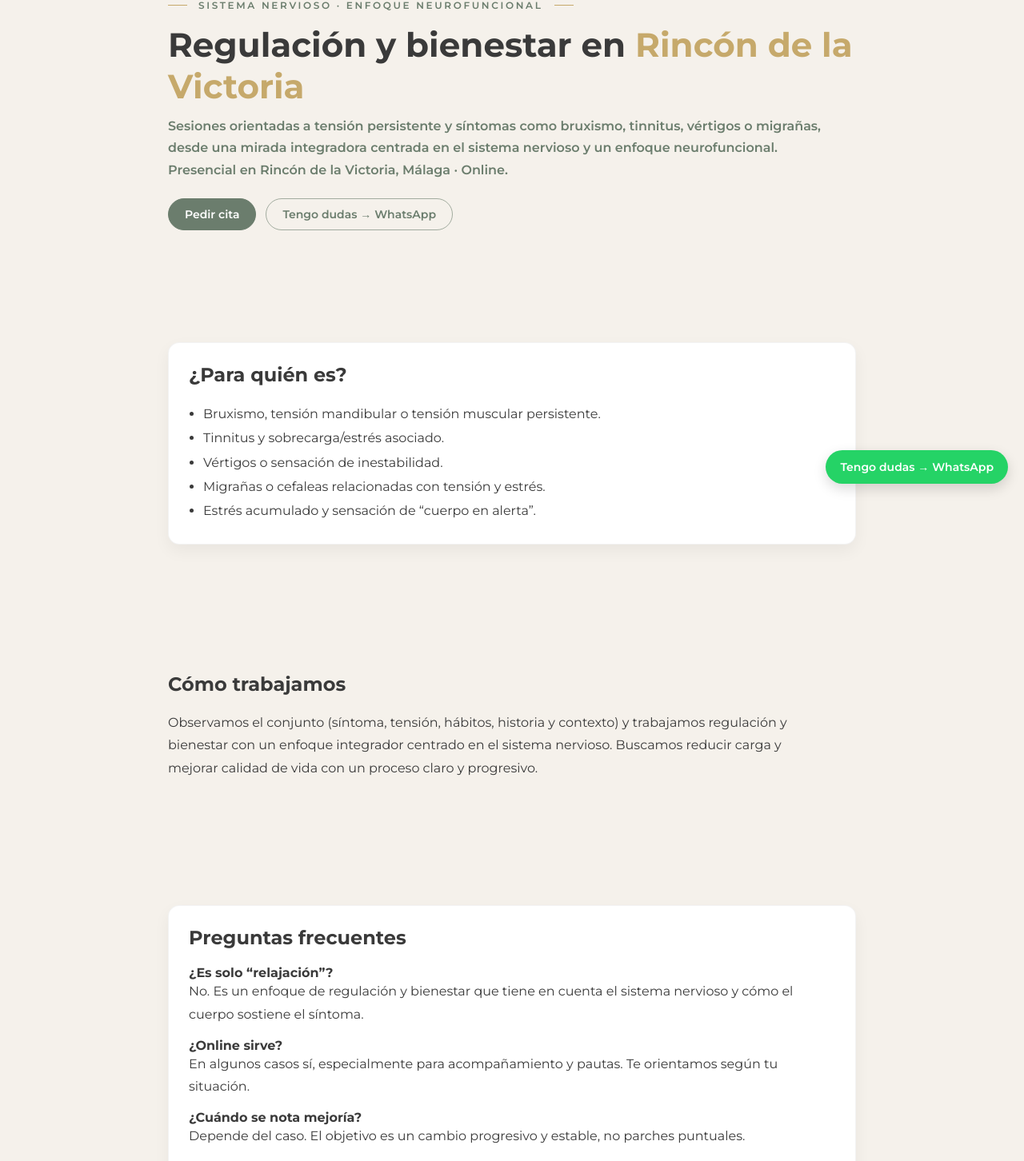
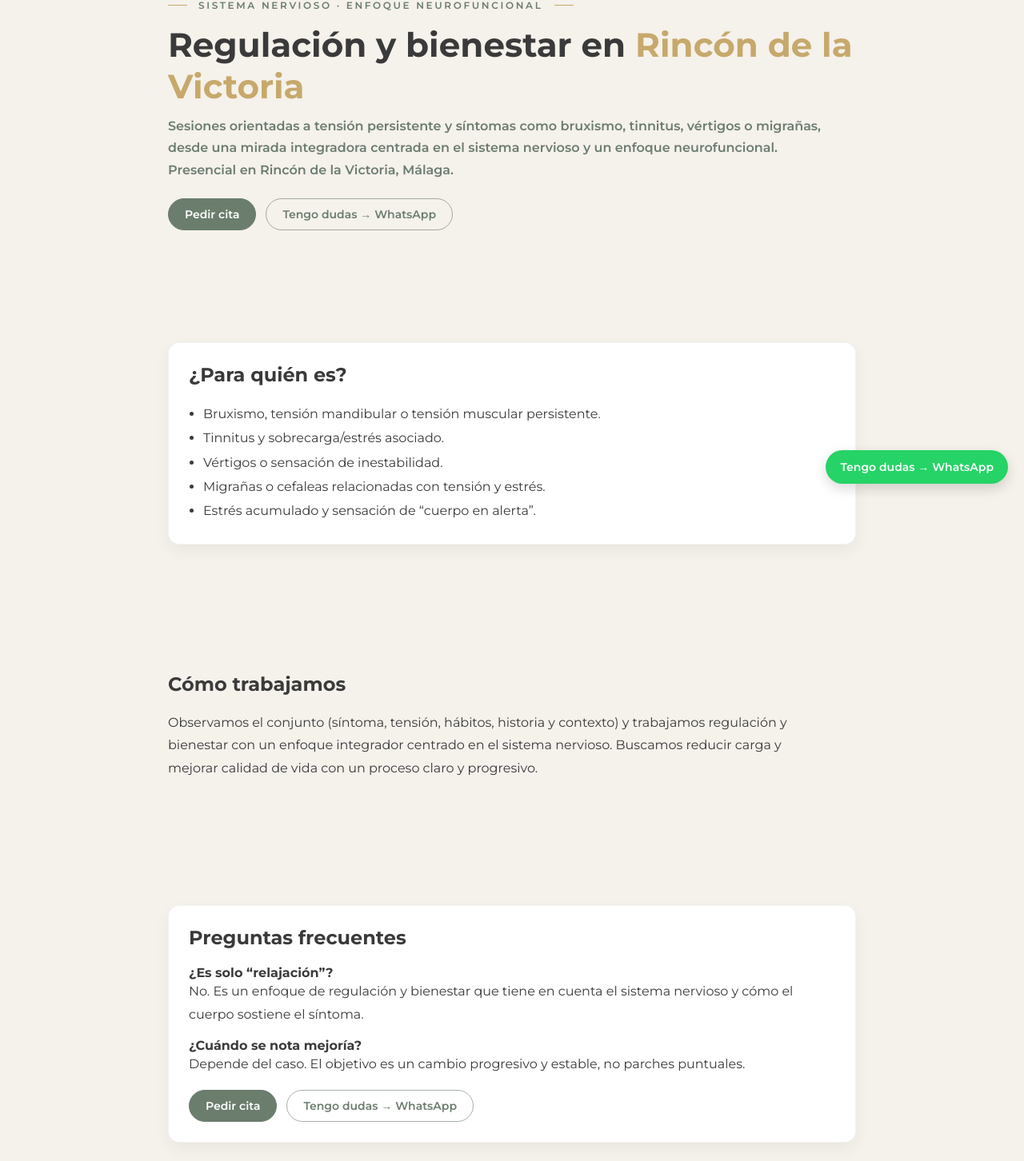
Before and after one commit to Centronerua/Nerua-web, a Next.js app: page /regulacion-bienestar-malaga in a window 1280 px wide. Shown: the part 175-1627 px from the top of the page at 80% size. Built offline with nearby package versions, Linux system fonts and the light colour scheme.

Commit message:
Modalidad unificada: Regulación solo presencial, Psicología online según el caso, Nutrición presencial y online
Co-Authored-By: Claude Opus 5.5 <noreply@anthropic.com>
Claude-Session: https://claude.ai/code/session_017dGKsEpDZf72iu9TrRcrvc

```diff
--- a/app/data/faq.js
+++ b/app/data/faq.js
@@ -7,7 +7,7 @@ export const FAQ = [
   },
   {
     q: "¿Atendéis también online?",
-    a: "Sí. Psicología y Nutrición también pueden realizarse online. En Regulación del sistema nervioso, la modalidad online dependerá de cada caso.",
+    a: "Sí. Nutrición puede realizarse presencial u online. En Psicología, la modalidad online dependerá del tipo de acompañamiento y de cada caso. La consulta de Regulación del sistema nervioso se realiza de forma presencial en Rincón de la Victoria.",
   },
   {
     q: "¿Qué tipo de problemas trabajáis desde Regulación del sistema nervioso?",
--- a/app/data/pricing.js
+++ b/app/data/pricing.js
@@ -10,7 +10,7 @@ export const SERVICES = [
     href: "/regulacion-bienestar-malaga",
     summary: "Bruxismo · tinnitus · migrañas · vértigos",
     rates: [{ label: "Sesión individual", duration: "60 min", price: 50 }],
-    modality: "Presencial en Rincón de la Victoria · Online según el caso",
+    modality: "Presencial en Rincón de la Victoria",
     reservaMsg: "Hola, me gustaría pedir cita para una primera sesión de regulación del sistema nervioso en Centro NERÚA.",
   },
   {
@@ -19,7 +19,7 @@ export const SERVICES = [
     href: "/acompanamiento-psicologico-malaga",
     summary: "Estrés · ansiedad · bloqueo emocional",
     rates: [{ label: "Sesión individual", duration: "60 min", price: 55 }],
-    modality: "Presencial en Rincón de la Victoria · Online",
+    modality: "Presencial en Rincón de la Victoria · Online según el caso",
     reservaMsg: "Hola, me gustaría pedir cita para una primera sesión de acompañamiento psicológico en Centro NERÚA.",
   },
   {
--- a/app/regulacion-bienestar-malaga/page.js
+++ b/app/regulacion-bienestar-malaga/page.js
@@ -7,7 +7,7 @@ const DUDAS_MSG = "Hola, me gustaría información sobre regulación y bienestar
 export const metadata = {
   title: "Regulación y bienestar en Rincón de la Victoria · Sistema nervioso y enfoque neurofuncional | Centro NERÚA",
   description:
-    "Regulación del sistema nervioso con enfoque neurofuncional en Rincón de la Victoria, Málaga: bruxismo, tinnitus, vértigos, migrañas y tensión persistente. Presencial y online.",
+    "Regulación del sistema nervioso en Rincón de la Victoria, Málaga: bruxismo, tinnitus, vértigos y migrañas. Enfoque neurofuncional. Consulta presencial.",
 };
 
 export default function Page() {
@@ -32,7 +32,7 @@ export default function Page() {
 
         <p style={{ color: "#6B7D6D", fontWeight: 600, marginTop: 0, lineHeight: 1.7, maxWidth: 820 }}>
           Sesiones orientadas a tensión persistente y síntomas como bruxismo, tinnitus, vértigos o migrañas, desde una mirada integradora
-          centrada en el sistema nervioso y un enfoque neurofuncional. Presencial en Rincón de la Victoria, Málaga · Online.
+          centrada en el sistema nervioso y un enfoque neurofuncional. Presencial en Rincón de la Victoria, Málaga.
         </p>
 
         <CtaButtons reservaMsg={RESERVA_MSG} dudasMsg={DUDAS_MSG} hideDudasOnMobile style={{ marginTop: 22 }} />
@@ -70,12 +70,6 @@ export default function Page() {
               </div>
             </div>
             <div>
-              <strong>¿Online sirve?</strong>
-              <div style={{ lineHeight: 1.8 }}>
-                En algunos casos sí, especialmente para acompañamiento y pautas. Te orientamos según tu situación.
-              </div>
-            </div>
-            <div>
               <strong>¿Cuándo se nota mejoría?</strong>
               <div style={{ lineHeight: 1.8 }}>
                 Depende del caso. El objetivo es un cambio progresivo y estable, no parches puntuales.
```
Also changed, not shown: app/acompanamiento-psicologico-malaga/page.js (+5 -5 lines), 1 other file (tests, documents, lock files or other folders).
